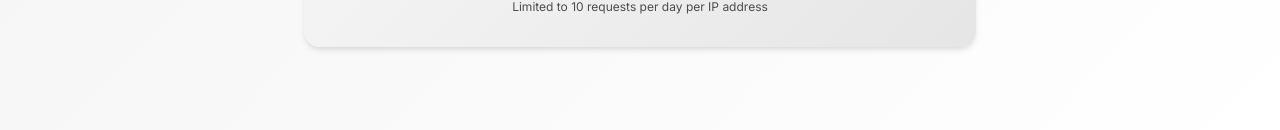
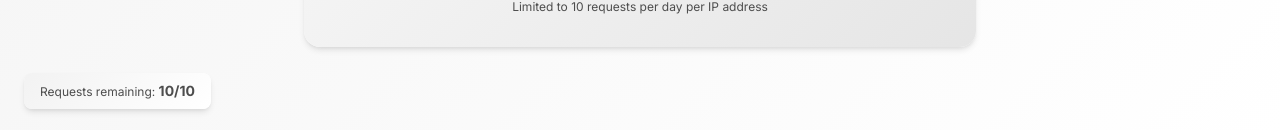
Before and after one commit to PurvaShinde21/aws-polly-tts-app, a Next.js app in the folder frontend/: page / in a window 1280 px wide. Shown: the part 667-797 px from the top of the page. Built offline with nearby package versions, Linux system fonts and the light colour scheme; no server answers.

Commit message:
Fix usage counter to show immediately on page load

```diff
--- a/frontend/app/page.tsx
+++ b/frontend/app/page.tsx
@@ -1,6 +1,6 @@
 "use client";
 
-import { useState, useRef } from "react";
+import { useState, useRef, useEffect } from "react";
 
 const BACKEND_URL = process.env.NEXT_PUBLIC_BACKEND_URL || "http://localhost:3001";
 
@@ -13,7 +13,7 @@ export default function Home() {
   const [loading, setLoading] = useState(false);
   const [error, setError] = useState("");
   const [audioUrl, setAudioUrl] = useState<string | null>(null);
-  const [remaining, setRemaining] = useState<number | null>(null);
+  const [remaining, setRemaining] = useState<number>(10);
   const audioRef = useRef<HTMLAudioElement>(null);
 
   const voices = [
@@ -23,6 +23,24 @@ export default function Home() {
     { id: "Brian", name: "Brian (Male, UK)" },
     { id: "Amy", name: "Amy (Female, UK)" },
   ];
+
+  // Fetch rate limit status on mount
+  useEffect(() => {
+    const fetchRateLimit = async () => {
+      try {
+        const response = await fetch(`${BACKEND_URL}/api/rate-limit-status`);
+        if (response.ok) {
+          const remainingHeader = response.headers.get('X-RateLimit-Remaining');
+          if (remainingHeader) {
+            setRemaining(parseInt(remainingHeader));
+          }
+        }
+      } catch (err) {
+        console.error('Failed to fetch rate limit:', err);
+      }
+    };
+    fetchRateLimit();
+  }, []);
 
   const handleSynthesize = async () => {
     if (!text.trim()) {
@@ -173,13 +191,11 @@ export default function Home() {
       </div>
 
       {/* Usage counter - bottom left */}
-      {remaining !== null && (
-        <div className="fixed bottom-6 left-6 px-4 py-2 rounded-lg gradient-bg card-shadow backdrop-blur-sm">
-          <p className="text-xs" style={{ color: 'hsl(var(--text-muted))' }}>
-            Requests remaining: <span className="font-bold text-sm">{remaining}/10</span>
-          </p>
-        </div>
-      )}
+      <div className="fixed bottom-6 left-6 px-4 py-2 rounded-lg gradient-bg card-shadow backdrop-blur-sm">
+        <p className="text-xs" style={{ color: 'hsl(var(--text-muted))' }}>
+          Requests remaining: <span className="font-bold text-sm">{remaining}/10</span>
+        </p>
+      </div>
     </main>
   );
 }
```
